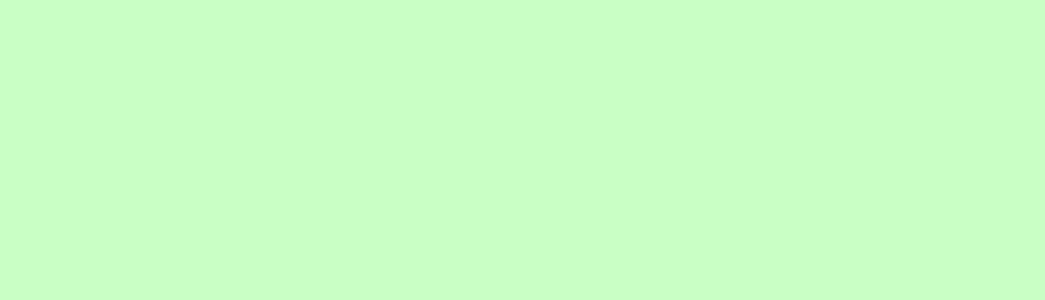
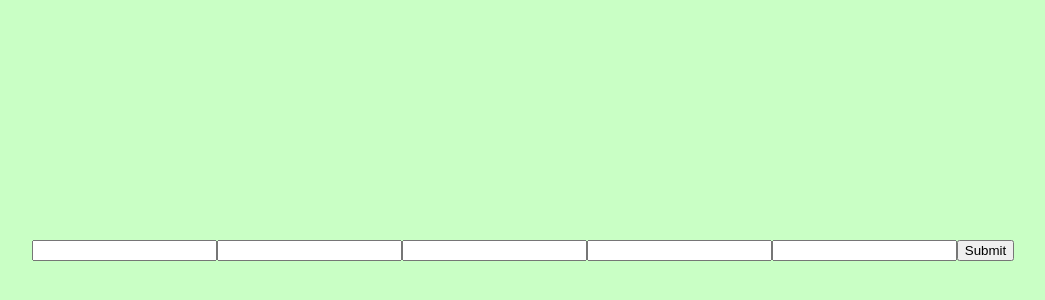
Before and after one commit to chodyo/chodyo.github.io, a React (Create React App) app: page /health-screen in a window 1280 px wide. Before the commit this address had no page. Shown: the part 150-450 px from the top of the page, without its empty margins (117-1162 px from the left). Built offline with nearby package versions, Linux system fonts and the light colour scheme; a web font is replaced by a local one.

Commit message:
Add unstyled health screen form

```diff
--- a/src/pages/ChodyoApp.tsx
+++ b/src/pages/ChodyoApp.tsx
@@ -1,6 +1,7 @@
 import React from "react";
 import { BrowserRouter, Route, Routes } from "react-router-dom";
 import Home from "./Home";
+import HealthScreenForm from "./HealthScreenForm";
 
 const App: React.FC = () => {
     return <AppRouter />;
@@ -9,6 +10,7 @@ const App: React.FC = () => {
 const AppRouter: React.FC = () => (
     <Routes>
         <Route path="/" element={<Home />} />
+        <Route path="/health-screen" element={<HealthScreenForm />} />
     </Routes>
 );
 
--- /dev/null
+++ b/src/pages/HealthScreenForm/index.tsx
@@ -0,0 +1,88 @@
+import React, { useState } from "react";
+
+export const Page: React.FC = () => {
+    document.title = "Submit Health Screen";
+
+    const [firstName, setFirstName] = useState("");
+    const [lastName, setLastName] = useState("");
+    const [email, setEmail] = useState("");
+    const [floor, setFloor] = useState("");
+    const [location, setLocation] = useState("");
+
+    const handleSubmit = (e: React.FormEvent) => {
+        e.preventDefault();
+
+        const student = {
+            FirstName: firstName,
+            LastName: lastName,
+            Email: email,
+            Floor: floor,
+            Location: location,
+            Type: "G",
+            IsOther: "false",
+            IsStudent: "1",
+            State: "NY",
+            Answer1: "0",
+            Answer2: "0",
+            Answer3: "0",
+            ConsentType: "",
+        };
+
+        fetch("https://healthscreening.schools.nyc/home/submit", {
+            method: "POST",
+            headers: {
+                "Content-Type":
+                    "application/x-www-form-urlencoded; charset=UTF-8",
+            },
+            body: new URLSearchParams(student),
+            mode: "no-cors",
+            // credentials: "same-origin",
+        })
+            .then((response) => {
+                alert(`Response, ${JSON.stringify(response)}`);
+            })
+            .catch((error) => {
+                alert(`Error, ${error}`);
+            });
+    };
+
+    return (
+        <div>
+            <input
+                type="text"
+                required={true}
+                onChange={(e) => setFirstName(e.target.value)}
+                value={firstName}
+            />
+            <input
+                type="text"
+                required={true}
+                onChange={(e) => setLastName(e.target.value)}
+                value={lastName}
+            />
+            <input
+                type="email"
+                required={true}
+                onChange={(e) => setEmail(e.target.value)}
+                value={email}
+            />
+            <input
+                type="number"
+                required={true}
+                onChange={(e) => setFloor(e.target.value)}
+                value={floor}
+            />
+            <input
+                type="text"
+                required={true}
+                onChange={(e) => setLocation(e.target.value)}
+                value={location}
+            />
+            <button type="submit" onClick={handleSubmit}>
+                Submit
+            </button>
+        </div>
+    );
+};
+
+export default Page;
```
